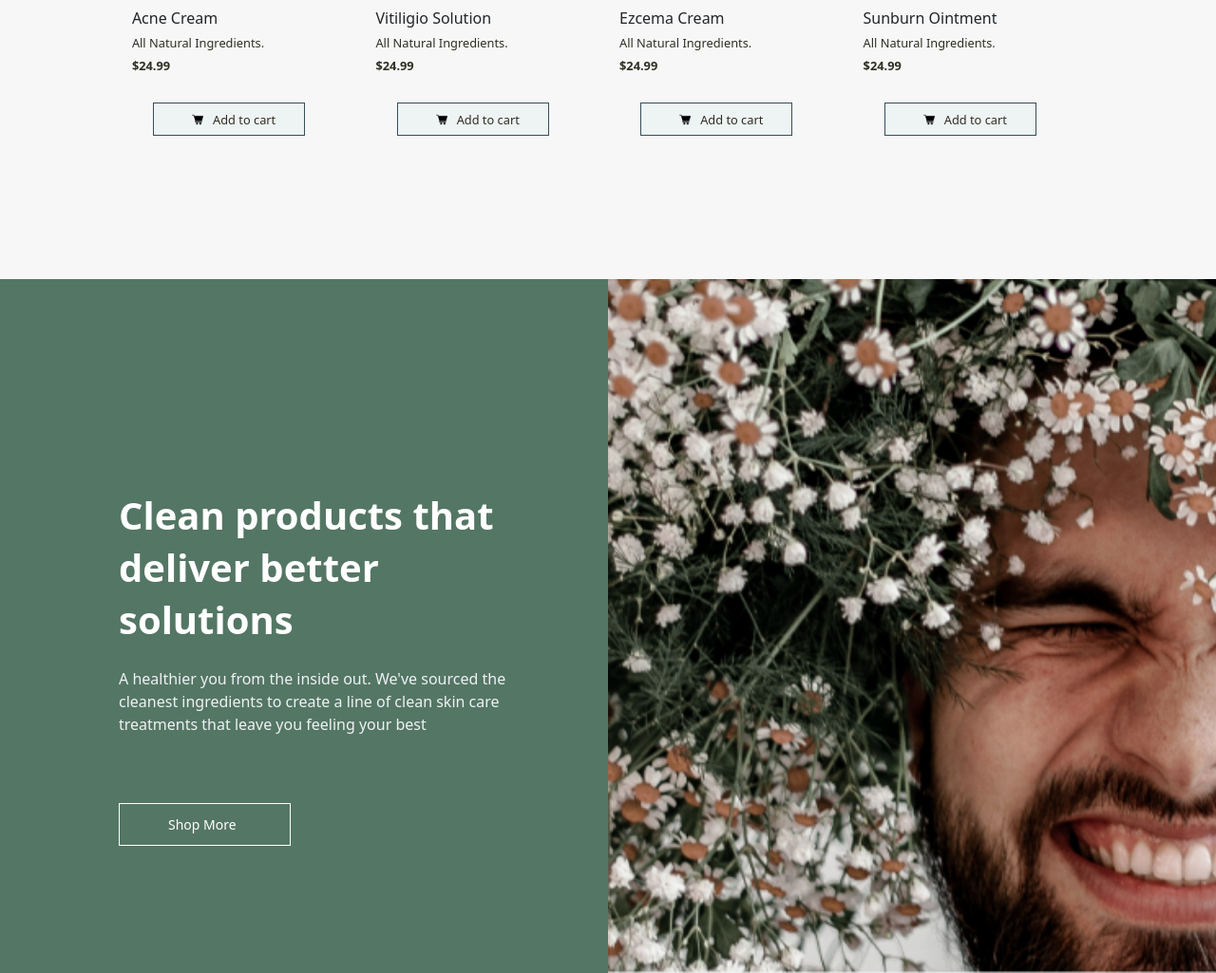
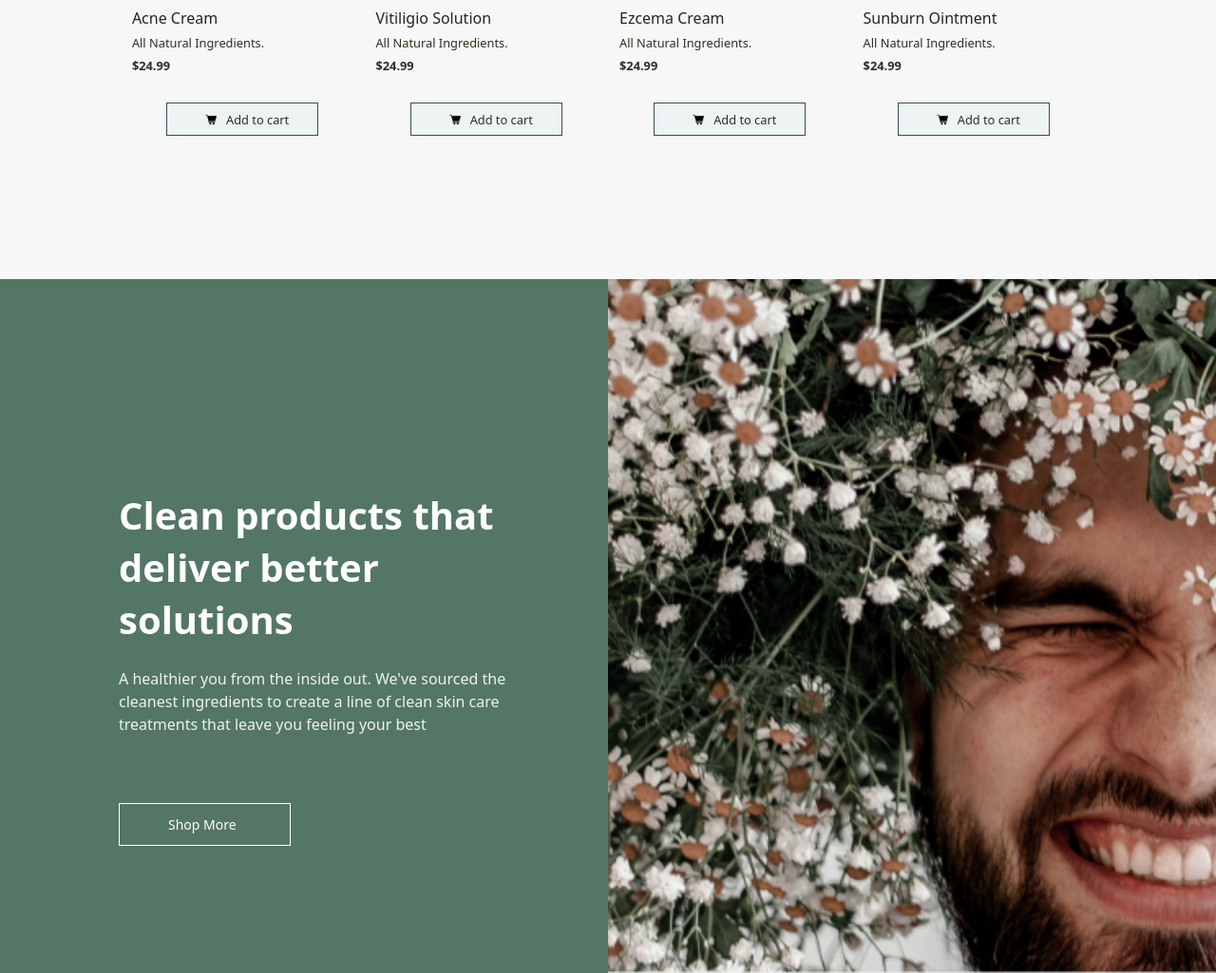
Before and after one commit to nihalbisen/sooth-e-Zest, a plain HTML site: page index.html in a window 1280 px wide. Shown: the part 1504-2529 px from the top of the page at 95% size. Drawn offline with Linux system fonts and the light colour scheme; a web font is replaced by a local one.

Commit message:
Update style.css

```diff
--- a/style.css
+++ b/style.css
@@ -244,9 +244,7 @@ body{
     margin-bottom: 0.8rem;
     box-sizing: border-box !important;
 }
-.cart-button{
-    margin-left: -28px !important;
-}
+
 .info-btn{
     background-color: #F7F7F7;
     line-height: 14px;
```
